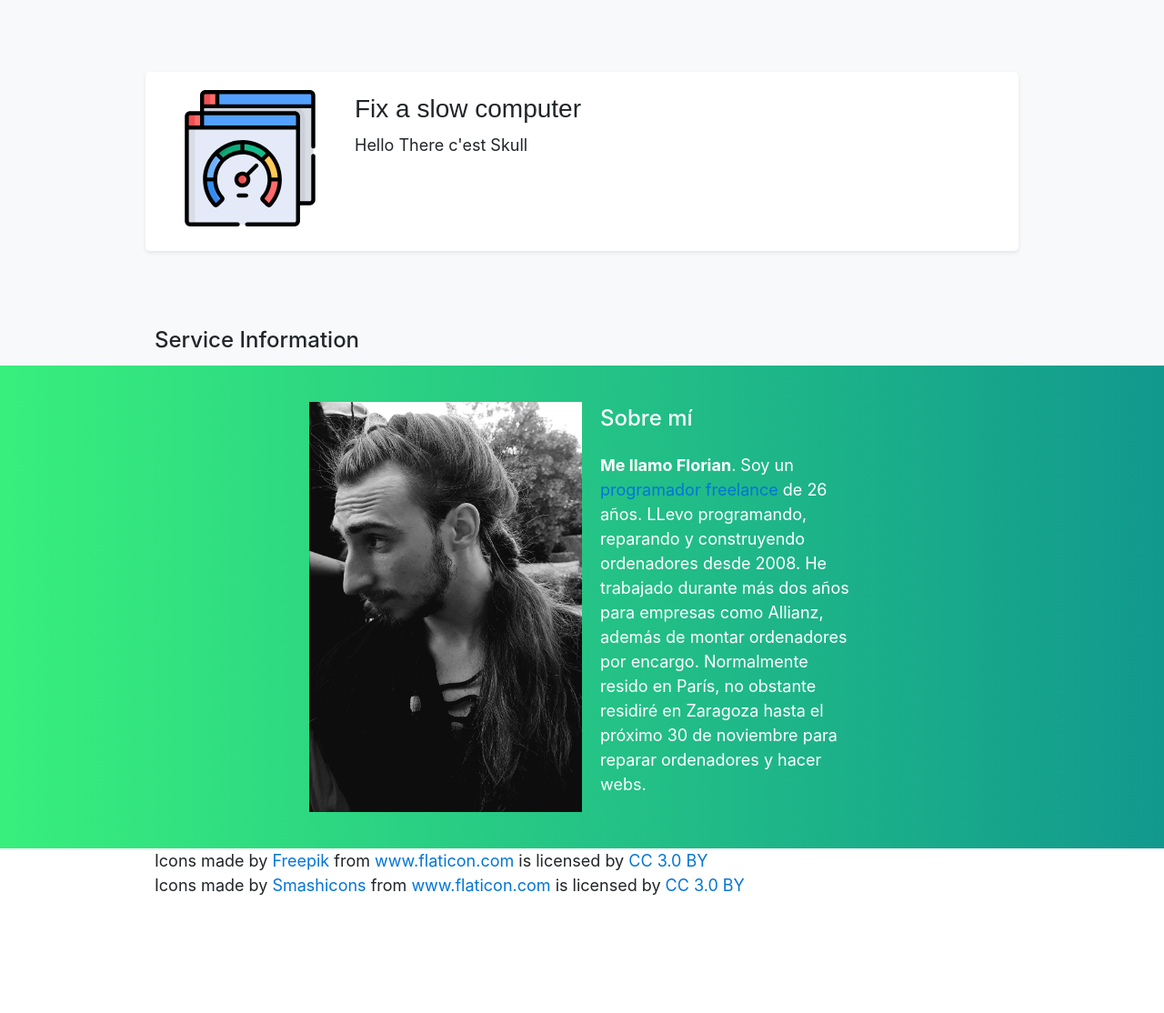
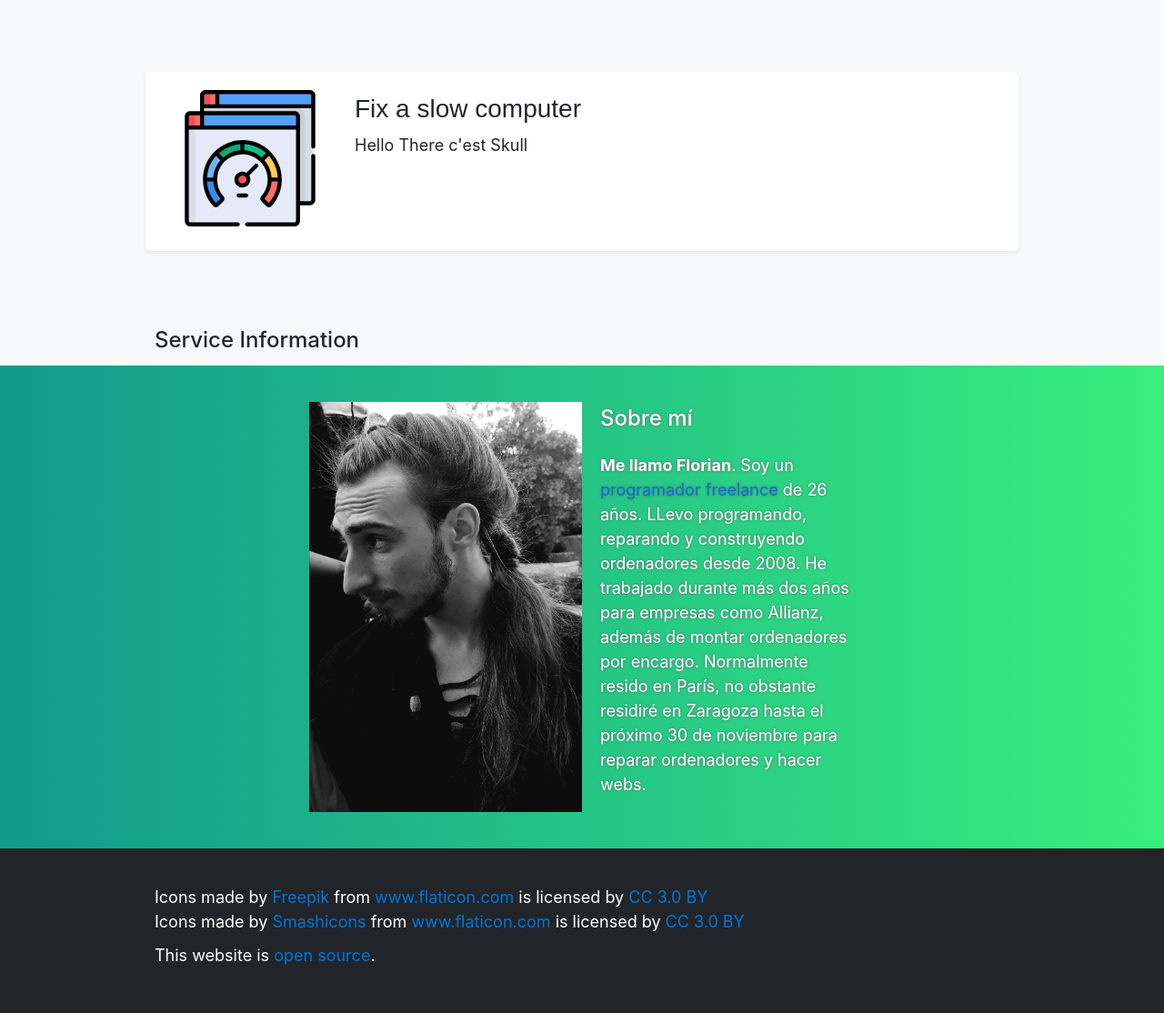
Before and after one commit to SkullMasher/computer-repair-zaragoza, a PHP site: page / in a window 1280 px wide. Shown: the part 539-1653 px from the top of the page at 91% size. Before the commit the page ends 1526 px from the top, so only its background shows below. Run offline with PHP 8.4, Linux system fonts and the light colour scheme.

Commit message:
:skull: Add open source credit && adjust gradient

```diff
--- a/app/css/style.css
+++ b/app/css/style.css
@@ -2738,6 +2738,10 @@ button:focus {
   background-color: #f8f9fa;
 }
 
+.background--gray900 {
+  background-color: #212529;
+}
+
 .canvas {
   display: none;
   background-color: #161616;
@@ -2891,7 +2895,7 @@ button:focus {
   padding-top: 4rem;
   padding-bottom: 4rem;
   background: #11998e;
-  background: linear-gradient(to right, #38ef7d, #11998e);
+  background: linear-gradient(to left, #38ef7d, #11998e);
   color: #fff;
 }
 
@@ -2902,6 +2906,11 @@ button:focus {
 
 .about__title {
   margin-bottom: 2rem;
+  text-shadow: 0px 0px 3px #666;
+}
+
+.about__text {
+  text-shadow: 0px 0px 3px #666;
 }
 
 /*# sourceMappingURL=style.map.css */
--- a/app/index.php
+++ b/app/index.php
@@ -68,12 +68,15 @@
     </section>
   </main>
   <footer>
-    <section>
+    <section class="background--gray900 ptl pbl color--inverse">
       <div class="wrapper">
-        <div class="flaticon-credit">
+        <div class="mbs">
           <div>Icons made by <a href="https://www.freepik.com" title="Freepik">Freepik</a> from <a href="https://www.flaticon.com/" title="Flaticon">www.flaticon.com</a> is licensed by <a href="http://creativecommons.org/licenses/by/3.0/" title="Creative Commons BY 3.0" target="_blank">CC 3.0 BY</a></div>
           <div>Icons made by <a href="https://www.flaticon.com/authors/smashicons" title="Smashicons">Smashicons</a> from <a href="https://www.flaticon.com/" title="Flaticon">www.flaticon.com</a> is licensed by <a href="http://creativecommons.org/licenses/by/3.0/" title="Creative Commons BY 3.0" target="_blank">CC 3.0 BY</a></div>
         </div>
+      </div>
+      <div class="wrapper">
+        <p>This website is <a href="https://github.com/SkullMasher/computer-repair-zaragoza">open source</a>.</p>
       </div>
     </section>
   </footer>
--- a/app/sass/_shame.scss
+++ b/app/sass/_shame.scss
@@ -1,3 +1,7 @@
 .background--gray100   {
   background-color: $gray-100;
 }
+
+.background--gray900   {
+  background-color: $gray-900;
+}
--- a/app/sass/knacss/_config/_variables.scss
+++ b/app/sass/knacss/_config/_variables.scss
@@ -156,7 +156,7 @@ $forms-color     : $gray-800;
 // ---------------
 
 // Component: links
-$link-color            : $color-primary;
+$link-color            : $blue-500;
 $link-color-hover      : darken($link-color, 15%);
 $link-decoration       : none;
 $link-decoration-hover : underline;
```
Also changed, not shown: app/sass/components/_about.scss (+6 -1 lines), app/css/style.map.css, 1 other file.
